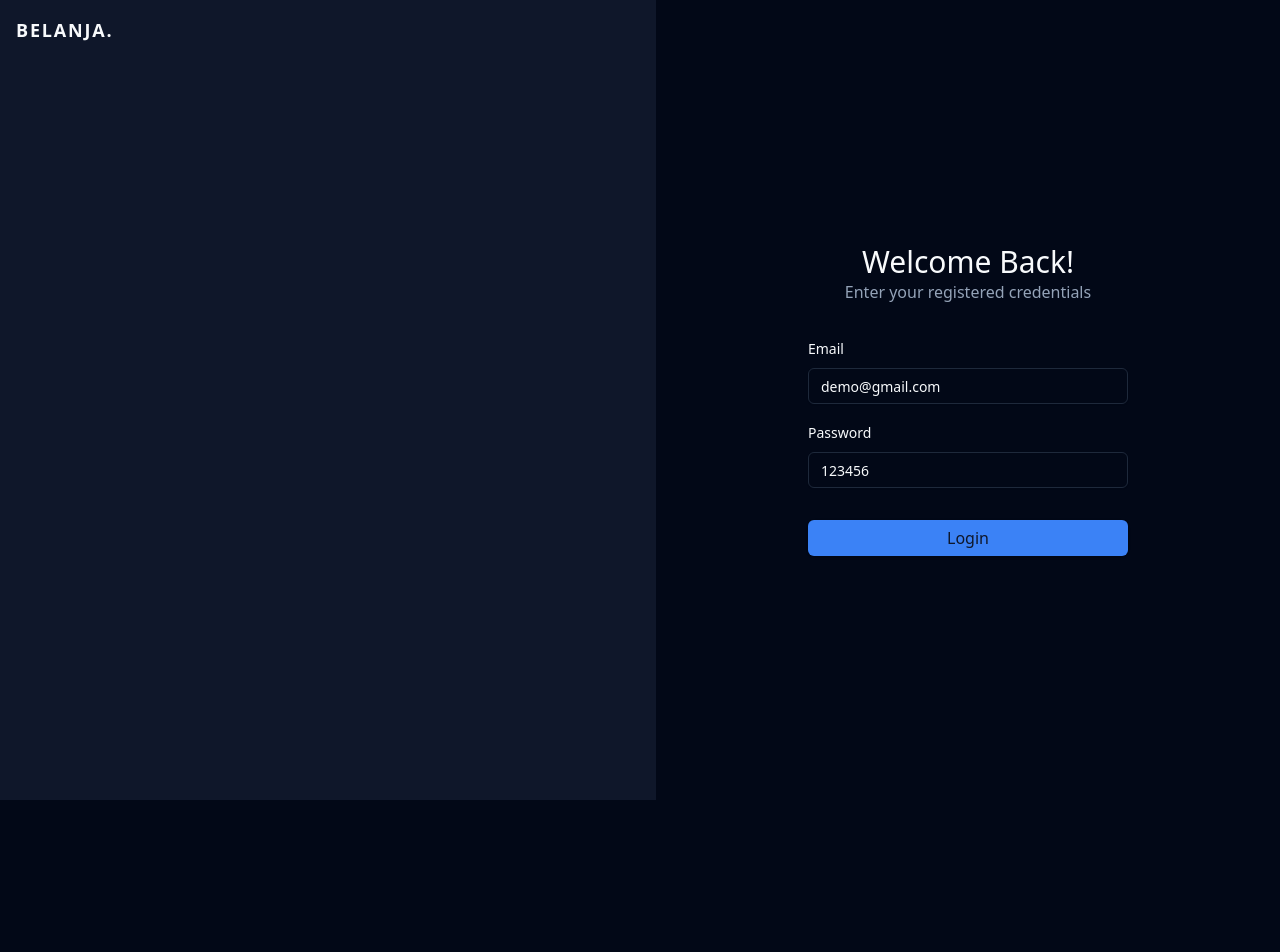
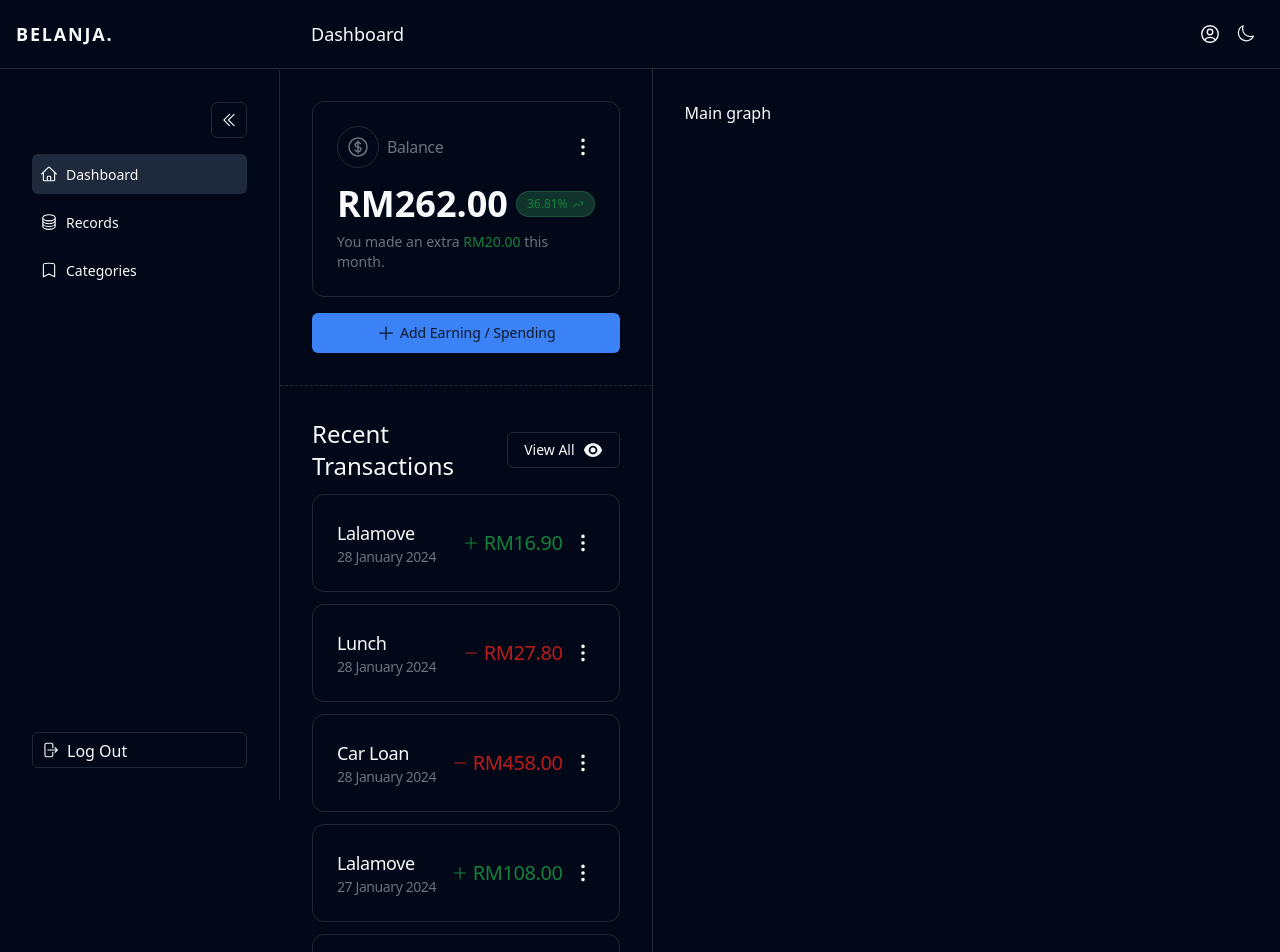
Before and after one commit to m-amirazmi/belanja, a React (Vite) app in the folder web-v02/: page / in a window 1280 px wide. Before the commit this address led to /login. Shown: the top 952 px of the page. Before the commit the page ends 800 px from the top, so only its background shows below. Built offline with nearby package versions, Linux system fonts and the light colour scheme.

Commit message:
WEB | Done rough UI for card and recent transaction on dashboard

```diff
--- a/web-v02/src/components/header.tsx
+++ b/web-v02/src/components/header.tsx
@@ -7,7 +7,7 @@ export default function Header() {
   const { name } = usePageStore();
   return (
     <div className="border-b p-4 flex items-center sticky top-0 left-0 bg-background">
-      <div className="w-[200px]">
+      <div className="w-[295px]">
         <span className="text-lg font-bold tracking-widest">BELANJA.</span>
       </div>
       <p className="text-lg">{name}</p>
--- a/web-v02/src/components/layout-main.tsx
+++ b/web-v02/src/components/layout-main.tsx
@@ -10,7 +10,7 @@ export default function LayoutMain() {
 
   useEffect(() => {
     if (!isAuthenticate) navigate({ to: "/login" });
-  }, [isAuthenticate]);
+  }, [isAuthenticate, navigate]);
 
   if (!isAuthenticate) return null;
 
@@ -20,7 +20,7 @@ export default function LayoutMain() {
       <Header />
       <div className="flex-1 flex">
         <Sidebar />
-        <div className="flex-1 p-4">
+        <div className="flex-1">
           <Outlet />
         </div>
       </div>
--- a/web-v02/src/components/sidebar.tsx
+++ b/web-v02/src/components/sidebar.tsx
@@ -17,9 +17,9 @@ export default function Sidebar() {
 
   return (
     <div
-      className="border-r  p-4 ml-auto flex flex-col gap-4 sticky top-[70px] bg-background"
+      className="border-r  p-8 ml-auto flex flex-col gap-4 sticky top-[70px] bg-background"
       style={{
-        width: openSidebar ? "200px" : "auto",
+        width: openSidebar ? "280px" : "auto",
         height: "calc(100vh - 70px)",
       }}
     >
@@ -42,16 +42,15 @@ export default function Sidebar() {
           if (i.isAuth) return;
           return (
             <Button
+              size="lg"
               key={i.path}
               asChild
               variant={isCurrentPage ? "default" : "ghost"}
-              className={`px-2 flex items-center gap-2 justify-start ${isCurrentPage ? "bg-primary hover:bg-primary hover:text-accent" : "bg-background hover:bg-accent hover:text-accent-foreground hover:shadow-sm"}`}
+              className={`shadow-none px-2 flex items-center gap-2 justify-start ${isCurrentPage ? "bg-accent text-accent-foreground hover:bg-accent hover:text-accent-foreground" : "bg-background hover:bg-accent/50 hover:text-accent-foreground hover:shadow-sm"}`}
             >
               <Link to={i.path} onClick={() => setPageName(i.page)}>
                 <div className="py-2">{i.icon && <i.icon size={18} />}</div>
-                {openSidebar && (
-                  <span className="mt-0.5 text-base">{i.page}</span>
-                )}
+                {openSidebar && <span className="mt-0.5">{i.page}</span>}
               </Link>
             </Button>
           );
--- /dev/null
+++ b/web-v02/src/components/ui/badge.tsx
@@ -0,0 +1,36 @@
+import * as React from "react"
+import { cva, type VariantProps } from "class-variance-authority"
+
+import { cn } from "@/lib/utils"
+
+const badgeVariants = cva(
+  "inline-flex items-center rounded-md border px-2.5 py-0.5 text-xs font-semibold transition-colors focus:outline-none focus:ring-2 focus:ring-ring focus:ring-offset-2",
+  {
+    variants: {
+      variant: {
+        default:
+          "border-transparent bg-primary text-primary-foreground shadow hover:bg-primary/80",
+        secondary:
+          "border-transparent bg-secondary text-secondary-foreground hover:bg-secondary/80",
+        destructive:
+          "border-transparent bg-destructive text-destructive-foreground shadow hover:bg-destructive/80",
+        outline: "text-foreground",
+      },
+    },
+    defaultVariants: {
+      variant: "default",
+    },
+  }
+)
+
+export interface BadgeProps
+  extends React.HTMLAttributes<HTMLDivElement>,
+    VariantProps<typeof badgeVariants> {}
+
+function Badge({ className, variant, ...props }: BadgeProps) {
+  return (
+    <div className={cn(badgeVariants({ variant }), className)} {...props} />
+  )
+}
+
+export { Badge, badgeVariants }
--- a/web-v02/src/components/ui/card.tsx
+++ b/web-v02/src/components/ui/card.tsx
@@ -1,6 +1,6 @@
-import * as React from "react"
+import * as React from "react";
 
-import { cn } from "@/lib/utils"
+import { cn } from "@/lib/utils";
 
 const Card = React.forwardRef<
   HTMLDivElement,
@@ -9,13 +9,14 @@ const Card = React.forwardRef<
   <div
     ref={ref}
     className={cn(
-      "rounded-xl border bg-card text-card-foreground shadow",
+      "rounded-xl border bg-card text-card-foreground",
+      // "rounded-xl border bg-card text-card-foreground shadow",
       className
     )}
     {...props}
   />
-))
-Card.displayName = "Card"
+));
+Card.displayName = "Card";
 
 const CardHeader = React.forwardRef<
   HTMLDivElement,
@@ -26,8 +27,8 @@ const CardHeader = React.forwardRef<
     className={cn("flex flex-col space-y-1.5 p-6", className)}
     {...props}
   />
-))
-CardHeader.displayName = "CardHeader"
+));
+CardHeader.displayName = "CardHeader";
 
 const CardTitle = React.forwardRef<
   HTMLParagraphElement,
@@ -38,8 +39,8 @@ const CardTitle = React.forwardRef<
     className={cn("font-semibold leading-none tracking-tight", className)}
     {...props}
   />
-))
-CardTitle.displayName = "CardTitle"
+));
+CardTitle.displayName = "CardTitle";
 
 const CardDescription = React.forwardRef<
   HTMLParagraphElement,
@@ -50,16 +51,16 @@ const CardDescription = React.forwardRef<
     className={cn("text-sm text-muted-foreground", className)}
     {...props}
   />
-))
-CardDescription.displayName = "CardDescription"
+));
+CardDescription.displayName = "CardDescription";
 
 const CardContent = React.forwardRef<
   HTMLDivElement,
   React.HTMLAttributes<HTMLDivElement>
 >(({ className, ...props }, ref) => (
   <div ref={ref} className={cn("p-6 pt-0", className)} {...props} />
-))
-CardContent.displayName = "CardContent"
+));
+CardContent.displayName = "CardContent";
 
 const CardFooter = React.forwardRef<
   HTMLDivElement,
@@ -70,7 +71,14 @@ const CardFooter = React.forwardRef<
     className={cn("flex items-center p-6 pt-0", className)}
     {...props}
   />
-))
-CardFooter.displayName = "CardFooter"
+));
+CardFooter.displayName = "CardFooter";
 
-export { Card, CardHeader, CardFooter, CardTitle, CardDescription, CardContent }
+export {
+  Card,
+  CardHeader,
+  CardFooter,
+  CardTitle,
+  CardDescription,
+  CardContent,
+};
--- /dev/null
+++ b/web-v02/src/pages/dashboard.tsx
@@ -0,0 +1,203 @@
+import { Badge } from "@/components/ui/badge";
+import { Button } from "@/components/ui/button";
+import {
+  Card,
+  CardContent,
+  CardFooter,
+  CardHeader,
+  CardTitle,
+} from "@/components/ui/card";
+import {
+  HiArrowTrendingUp,
+  HiEye,
+  HiMiniEllipsisVertical,
+  HiMinus,
+  HiOutlineCurrencyDollar,
+  HiPlus,
+} from "react-icons/hi2";
+
+export default function DashboardPage() {
+  return (
+    <div className="flex h-full">
+      <div style={{ flex: 1 }}>
+        <div className="flex flex-col gap-y-4 border-b border-dashed p-8">
+          {/* Balance Card */}
+          <Card className="w-full">
+            <CardHeader className="pb-4">
+              <CardTitle className="flex items-center gap-x-2 text-gray-500">
+                <div className="border p-2 rounded-full">
+                  <HiOutlineCurrencyDollar size={24} />
+                </div>
+                <span className="font-normal">Balance</span>
+                <Button
+                  variant="ghost"
+                  className="ml-auto text-accent-foreground px-0"
+                >
+                  <HiMiniEllipsisVertical size={24} />
+                </Button>
+              </CardTitle>
+            </CardHeader>
+            <CardContent className="flex items-center gap-x-2 pb-2">
+              <span className="text-4xl font-semibold">RM262.00</span>
+              <Badge
+                variant="outline"
+                className="bg-green-400/20 border-green-400/20 py-1 rounded-full text-green-700 flex items-center gap-1 font-normal"
+              >
+                <span>36.81%</span>
+                <HiArrowTrendingUp />
+              </Badge>
+            </CardContent>
+            <CardFooter>
+              <span className="text-sm text-gray-500">
+                You made an extra
+                <span className="text-green-700"> RM20.00</span> this month.
+              </span>
+            </CardFooter>
+          </Card>
+
+          <Button size="lg" className="flex items-center gap-x-1">
+            <HiPlus size={20} />
+            <span>Add Earning / Spending</span>
+          </Button>
+        </div>
+        <div className="p-8">
+          <div className="flex items-center justify-between mb-3">
+            <h2 className="text-2xl">Recent Transactions</h2>
+            <Button
+              variant="outline"
+              className="shadow-none flex items-center gap-x-2"
+            >
+              <span>View All</span>
+              <HiEye size={20} />
+            </Button>
+          </div>
+          <div className="flex flex-col gap-y-3">
+            <Card>
+              <CardHeader>
+                <CardTitle className="flex items-center gap-x-2 font-normal">
+                  <div className="flex flex-col">
+                    <p className="text-lg">Lalamove</p>
+                    <span className="text-gray-500 text-sm">
+                      28 January 2024
+                    </span>
+                  </div>
+                  <div className="ml-auto flex items-center gap-x-2">
+                    <p className="text-green-700 font-normal flex items-center gap-x-1">
+                      <HiPlus size={18} />
+                      <span className="text-xl">RM16.90</span>
+                    </p>
+                    <Button
+                      variant="ghost"
+                      className="text-accent-foreground px-0"
+                    >
+                      <HiMiniEllipsisVertical size={24} />
+                    </Button>
+                  </div>
+                </CardTitle>
+              </CardHeader>
+            </Card>
+            <Card>
+              <CardHeader>
+                <CardTitle className="flex items-center gap-x-2 font-normal">
+                  <div className="flex flex-col">
+                    <p className="text-lg">Lunch</p>
+                    <span className="text-gray-500 text-sm">
+                      28 January 2024
+                    </span>
+                  </div>
+                  <div className="ml-auto flex items-center gap-x-2">
+                    <p className="text-red-700 font-normal flex items-center gap-x-1">
+                      <HiMinus size={18} />
+                      <span className="text-xl">RM27.80</span>
+                    </p>
+                    <Button
+                      variant="ghost"
+                      className="text-accent-foreground px-0"
+                    >
+                      <HiMiniEllipsisVertical size={24} />
+                    </Button>
+                  </div>
+                </CardTitle>
+              </CardHeader>
+            </Card>
+            <Card>
+              <CardHeader>
+                <CardTitle className="flex items-center gap-x-2 font-normal">
+                  <div className="flex flex-col">
+                    <p className="text-lg">Car Loan</p>
+                    <span className="text-gray-500 text-sm">
+                      28 January 2024
+                    </span>
+                  </div>
+                  <div className="ml-auto flex items-center gap-x-2">
+                    <p className="text-red-700 font-normal flex items-center gap-x-1">
+                      <HiMinus size={18} />
+                      <span className="text-xl">RM458.00</span>
+                    </p>
+                    <Button
+                      variant="ghost"
+                      className="text-accent-foreground px-0"
+                    >
+                      <HiMiniEllipsisVertical size={24} />
+                    </Button>
+                  </div>
+                </CardTitle>
+              </CardHeader>
+            </Card>
+            <Card>
+              <CardHeader>
+                <CardTitle className="flex items-center gap-x-2 font-normal">
+                  <div className="flex flex-col">
+                    <p className="text-lg">Lalamove</p>
+                    <span className="text-gray-500 text-sm">
+                      27 January 2024
+                    </span>
+                  </div>
+                  <div className="ml-auto flex items-center gap-x-2">
+                    <p className="text-green-700 font-normal flex items-center gap-x-1">
+                      <HiPlus size={18} />
+                      <span className="text-xl">RM108.00</span>
+                    </p>
+                    <Button
+                      variant="ghost"
+                      className="text-accent-foreground px-0"
+                    >
+                      <HiMiniEllipsisVertical size={24} />
+                    </Button>
+                  </div>
+                </CardTitle>
+              </CardHeader>
+            </Card>
+            <Card>
+              <CardHeader>
+                <CardTitle className="flex items-center gap-x-2 font-normal">
+                  <div className="flex flex-col">
+                    <p className="text-lg">Dinner</p>
+                    <span className="text-gray-500 text-sm">
+                      26 January 2024
+                    </span>
+                  </div>
+                  <div className="ml-auto flex items-center gap-x-2">
+                    <p className="text-red-700 font-normal flex items-center gap-x-1">
+                      <HiMinus size={18} />
+                      <span className="text-xl">RM59.80</span>
+                    </p>
+                    <Button
+                      variant="ghost"
+                      className="text-accent-foreground px-0"
+                    >
+                      <HiMiniEllipsisVertical size={24} />
+                    </Button>
+                  </div>
+                </CardTitle>
+              </CardHeader>
+            </Card>
+          </div>
+        </div>
+      </div>
+      <div className="h-full" style={{ flex: 2 }}>
+        <div className="border-l h-full p-8">Main graph</div>
+      </div>
+    </div>
+  );
+}
--- a/web-v02/src/pages/login.tsx
+++ b/web-v02/src/pages/login.tsx
@@ -7,7 +7,6 @@ import {
   FormLabel,
 } from "@/components/ui/form";
 import { Input } from "@/components/ui/input";
-import useInitialPageName from "@/hooks/use-initial-page-name";
 import useAuthStore from "@/store/auth-store";
 import { zodResolver } from "@hookform/resolvers/zod";
 import { useNavigate } from "@tanstack/react-router";
@@ -20,8 +19,6 @@ const formSchema = z.object({
 });
 
 export default function LoginPage() {
-  useInitialPageName("Login");
-
   const navigate = useNavigate();
   const { setIsAuthenticate } = useAuthStore();
 
--- a/web-v02/src/routes/_layout-auth/login.lazy.tsx
+++ b/web-v02/src/routes/_layout-auth/login.lazy.tsx
@@ -1,6 +1,12 @@
+import useInitialPageName from "@/hooks/use-initial-page-name";
 import LoginPage from "@/pages/login";
 import { createLazyFileRoute } from "@tanstack/react-router";
 
 export const Route = createLazyFileRoute("/_layout-auth/login")({
-  component: LoginPage,
+  component: Login,
 });
+
+function Login() {
+  useInitialPageName("Login");
+  return <LoginPage />;
+}
--- a/web-v02/src/routes/_layout-main/index.lazy.tsx
+++ b/web-v02/src/routes/_layout-main/index.lazy.tsx
@@ -1,4 +1,5 @@
 import useInitialPageName from "@/hooks/use-initial-page-name";
+import DashboardPage from "@/pages/dashboard";
 import { createLazyFileRoute } from "@tanstack/react-router";
 
 export const Route = createLazyFileRoute("/_layout-main/")({
@@ -7,10 +8,5 @@ export const Route = createLazyFileRoute("/_layout-main/")({
 
 function Index() {
   useInitialPageName("Dashboard");
-
-  return (
-    <div className="">
-      <h3>Welcome Home!</h3>
-    </div>
-  );
+  return <DashboardPage />;
 }
--- a/web-v02/src/store/auth-store.ts
+++ b/web-v02/src/store/auth-store.ts
@@ -6,7 +6,7 @@ type Store = {
 };
 
 const useAuthStore = create<Store>((set) => ({
-  isAuthenticate: false,
+  isAuthenticate: true,
   setIsAuthenticate: (value) => set(() => ({ isAuthenticate: value })),
 }));
 
```
